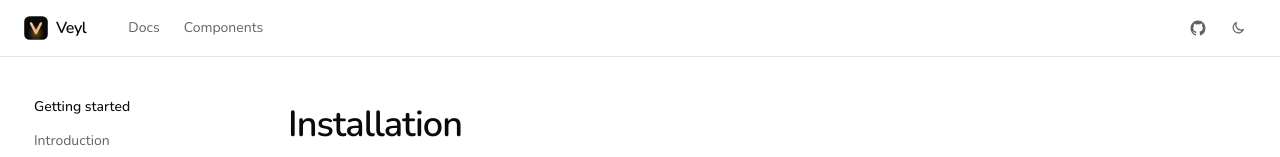
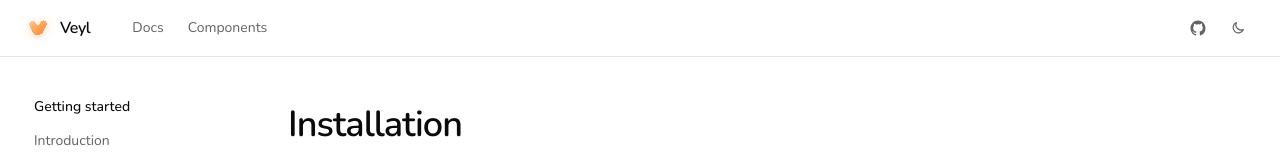
Before and after one commit to veyl-ui/veyl, a Next.js app: page /docs/installation in a window 1280 px wide. Shown: the top 157 px of the page. Built offline with nearby package versions, Linux system fonts and the light colour scheme.

Commit message:
feat: add animated Veyl logo

```diff
--- /dev/null
+++ b/src/components/brand/veyl-logo.css
@@ -0,0 +1,21 @@
+/* The mark breathes a little while it rests: each arm drifts up and down, out of step with the other. */
+.vl-breathe-a,
+.vl-breathe-b {
+  transform-box: fill-box;
+  transform-origin: center;
+  animation: vl-breathe 5.5s ease-in-out infinite alternate;
+}
+.vl-breathe-b {
+  animation-delay: -2.75s;
+}
+@keyframes vl-breathe {
+  from { transform: translateY(-0.9px) rotate(-1.6deg); }
+  to { transform: translateY(0.9px) rotate(1.6deg); }
+}
+
+@media (prefers-reduced-motion: reduce) {
+  .vl-breathe-a,
+  .vl-breathe-b {
+    animation: none;
+  }
+}
--- /dev/null
+++ b/src/components/brand/veyl-logo.tsx
@@ -0,0 +1,113 @@
+"use client";
+
+import { useId, useState } from "react";
+import { motion, useReducedMotion, type Transition, type Variants } from "motion/react";
+import { cn } from "@/lib/utils";
+import "./veyl-logo.css";
+
+/**
+ * The Veyl logo: a V built from two soft bars of warm light. Where they meet they melt into
+ * each other like drops of liquid.
+ *
+ *   rest      the two bars lean into a V and breathe slowly
+ *   hover     they slide together and melt into one soft square
+ *   leave     they spring apart, the bridge stretches and snaps, then they join back into the V
+ *
+ * Use this for the website and docs. The browser-tab icon keeps its own file (see icon.svg).
+ * Hover is read from the whole logo (mark and name), so put it inside the link you want to react.
+ */
+type Phase = "rest" | "merged" | "release";
+
+const spring: Transition = { type: "spring", stiffness: 240, damping: 20, mass: 0.8 };
+const pop: Transition = { duration: 0.8, times: [0, 0.38, 1], ease: ["easeOut", "easeInOut"] };
+
+/** Each bar is 15 x 34, drawn around its own centre. Left and right are mirror images. */
+const bar = (side: -1 | 1): Variants => ({
+  rest: { x: side * 8, rotate: side * 28, scaleX: 1, scaleY: 1, transition: spring },
+  merged: { x: side * 3.5, rotate: 0, scaleX: 1.15, scaleY: 0.8, transition: spring },
+  release: {
+    x: [side * 3.5, side * 18, side * 8],
+    rotate: [0, side * 40, side * 28],
+    scaleX: [1.15, 1, 1],
+    scaleY: [0.8, 1, 1],
+    transition: pop,
+  },
+});
+
+const leftBar = bar(-1);
+const rightBar = bar(1);
+
+export function VeylLogo({
+  className,
+  markClassName,
+  wordmarkClassName,
+  wordmark = true,
+}: {
+  className?: string;
+  markClassName?: string;
+  wordmarkClassName?: string;
+  /** Show the name "Veyl" beside the mark. */
+  wordmark?: boolean;
+}) {
+  const uid = useId().replace(/[^a-zA-Z0-9]/g, "");
+  const reduce = useReducedMotion();
+  const [phase, setPhase] = useState<Phase>("rest");
+
+  const enter = () => !reduce && setPhase("merged");
+  const leave = () => !reduce && setPhase((p) => (p === "merged" ? "release" : p));
+
+  return (
+    <span
+      onPointerEnter={enter}
+      onPointerLeave={leave}
+      className={cn("inline-flex items-center gap-2.5", className)}
+    >
+      <svg
+        viewBox="0 0 64 64"
+        role="img"
+        aria-label="Veyl"
+        className={cn(
+          "size-9 shrink-0 overflow-visible [filter:drop-shadow(0_2px_4px_rgb(255_120_30/0.28))] dark:[filter:drop-shadow(0_0_6px_rgb(255_140_50/0.5))]",
+          markClassName,
+        )}
+      >
+        <defs>
+          {/* the "melting" effect: blur the bars together, then sharpen the edge again */}
+          <filter id={`${uid}goo`} x="-30%" y="-30%" width="160%" height="160%" colorInterpolationFilters="sRGB">
+            <feGaussianBlur in="SourceGraphic" stdDeviation="2" result="blur" />
+            <feColorMatrix in="blur" type="matrix" values="1 0 0 0 0  0 1 0 0 0  0 0 1 0 0  0 0 0 19 -8" />
+          </filter>
+          <linearGradient id={`${uid}fill`} x1="14" y1="10" x2="50" y2="54" gradientUnits="userSpaceOnUse">
+            <stop offset="0" stopColor="#ffd0a0" />
+            <stop offset="0.5" stopColor="#ffa458" />
+            <stop offset="1" stopColor="#ff7a2f" />
+          </linearGradient>
+          <mask id={`${uid}mask`} maskUnits="userSpaceOnUse" x="0" y="0" width="64" height="64">
+            <g filter={`url(#${uid}goo)`} transform="translate(32 31)" fill="#fff">
+              <motion.g
+                variants={leftBar}
+                initial={false}
+                animate={phase}
+                onAnimationComplete={(def) => def === "release" && setPhase("rest")}
+              >
+                <g className="vl-breathe-a">
+                  <rect x="-7.5" y="-17" width="15" height="34" rx="7.5" />
+                </g>
+              </motion.g>
+              <motion.g variants={rightBar} initial={false} animate={phase}>
+                <g className="vl-breathe-b">
+                  <rect x="-7.5" y="-17" width="15" height="34" rx="7.5" />
+                </g>
+              </motion.g>
+            </g>
+          </mask>
+        </defs>
+        <rect width="64" height="64" fill={`url(#${uid}fill)`} mask={`url(#${uid}mask)`} />
+      </svg>
+
+      {wordmark ? (
+        <span className={cn("text-xl font-bold tracking-tight", wordmarkClassName)}>Veyl</span>
+      ) : null}
+    </span>
+  );
+}
--- a/src/components/docs/docs-header.tsx
+++ b/src/components/docs/docs-header.tsx
@@ -1,5 +1,5 @@
 import Link from "next/link";
-import { VeylMark } from "@/components/brand/veyl-mark";
+import { VeylLogo } from "@/components/brand/veyl-logo";
 import { componentDocs } from "@/lib/docs/components";
 import { GithubIcon } from "./icons";
 import { MobileNav } from "./mobile-nav";
@@ -17,11 +17,10 @@ export function DocsHeader() {
         <MobileNav />
 
         <Link
-          href="/docs"
+          href="/"
           className="flex items-center gap-2 rounded-md font-semibold tracking-tight text-foreground focus-visible:outline-2 focus-visible:outline-offset-2 focus-visible:outline-ring"
         >
-          <VeylMark animate={false} className="h-6 w-6" />
-          Veyl
+          <VeylLogo markClassName="size-7" wordmarkClassName="text-base font-semibold" className="gap-2" />
         </Link>
 
         <nav aria-label="Main" className="ml-4 hidden items-center gap-1 text-sm md:flex">
```
